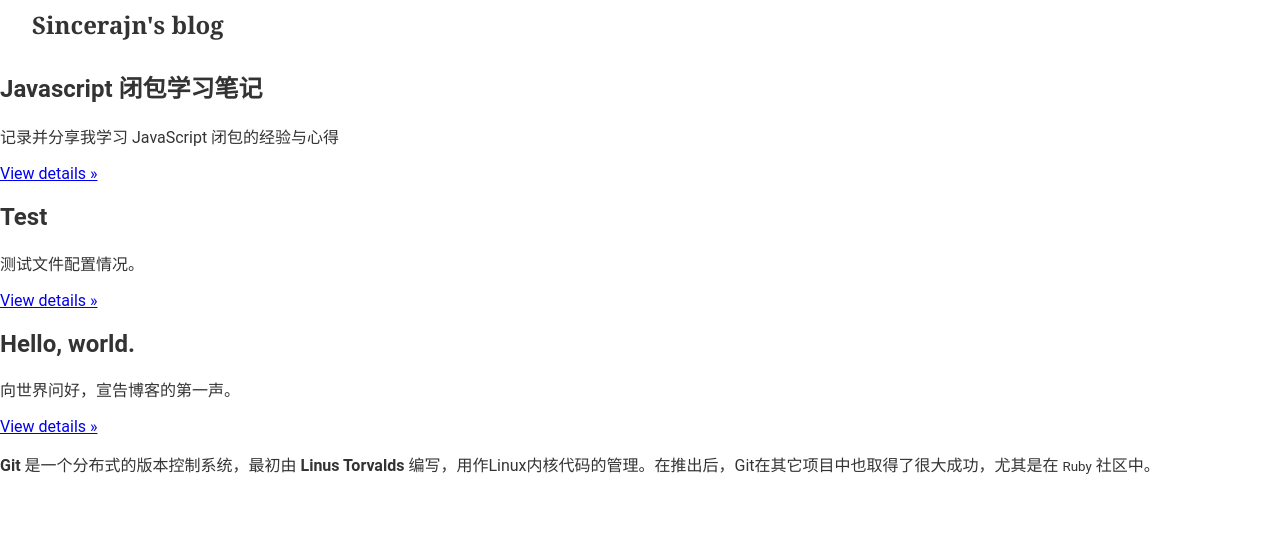
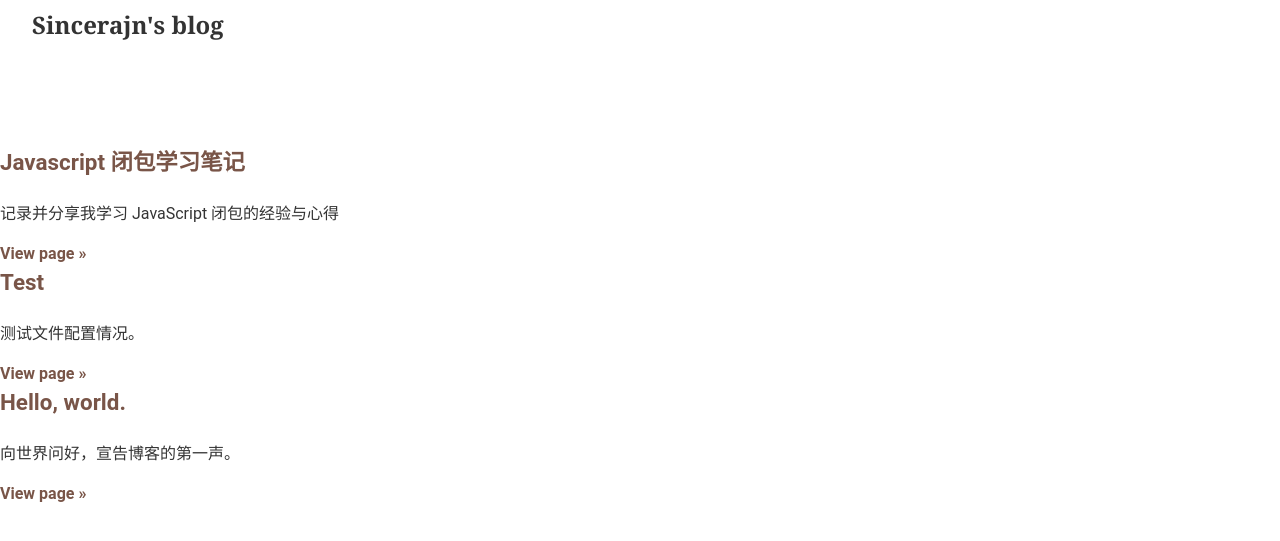
Before and after one commit to Sincerajn/sincerajn.github.io, a Jekyll site: the page built from index.html, in a window 1280 px wide. Shown: the top 541 px of the page. Built offline with Jekyll 4.4.1, drawn with Linux system fonts in a browser that asks for light colours.

```diff
--- a/_layouts/default.html
+++ b/_layouts/default.html
@@ -27,6 +27,7 @@
 
     <main>
         <lit-doc>
+            <h1>{{ page.title }}</h1>
             {{ content }}
             <p>{{ page.date | date_to_xmlschema }}</p>
             <p>{{ page.url }}</p>
--- a/_layouts/home.html
+++ b/_layouts/home.html
@@ -20,10 +20,13 @@
     <lit-header>
         <lit-left>
             <lit-title>{{site.blogName}}</lit-title>
+            <h1 style="visibility: hidden;">{{ page.title }}</h1>
         </lit-left>
     </lit-header>
 
-    {{ content }}
+    <main>
+        {{ content }}
+    </main>
 </body>
 
 </html>
--- a/index.html
+++ b/index.html
@@ -5,27 +5,20 @@ category: blog
 description: Sincerajn 的个人博客主页
 ---
 
-<main class="row">
-    <div class="col-md-8">
-        <ul style="padding: 0">
+<lit-articles-list class="-lit-typo">
+    <ul style="padding-left: 0;">
         {% for post in site.posts %}
-            <li style="list-style: none">
-                <h2>{{ post.title }}</h2>
+        <li>
+            <h2 class="-lit-serif">
+                <a href="{{ post.url }}">{{ post.title }}</a>
+            </h2>
             <p>
                 {{ post.description }}
             </p>
             <p>
-                    <a class="btn text-info" href="{{ site.baseurl }}{{ post.url }}">View details »</a>
+                <a href="{{ site.baseurl }}{{ post.url }}">View page »</a>
             </p>
         </li>
         {% endfor %}
     </ul>
-    </div>
-
-    <div class="col-md">
-        <p>
-            <strong>Git</strong> 是一个分布式的版本控制系统，最初由 <strong>Linus Torvalds</strong>
-            编写，用作Linux内核代码的管理。在推出后，Git在其它项目中也取得了很大成功，尤其是在 <small>Ruby</small> 社区中。
-        </p>
-    </div>
-</main>
+</lit-articles-list>
```
Also changed, not shown: other parts of _layouts/default.html (+1 -1 lines), css/index.css (+11 -43 lines). Lines whose indentation alone changed are shown as unchanged.
